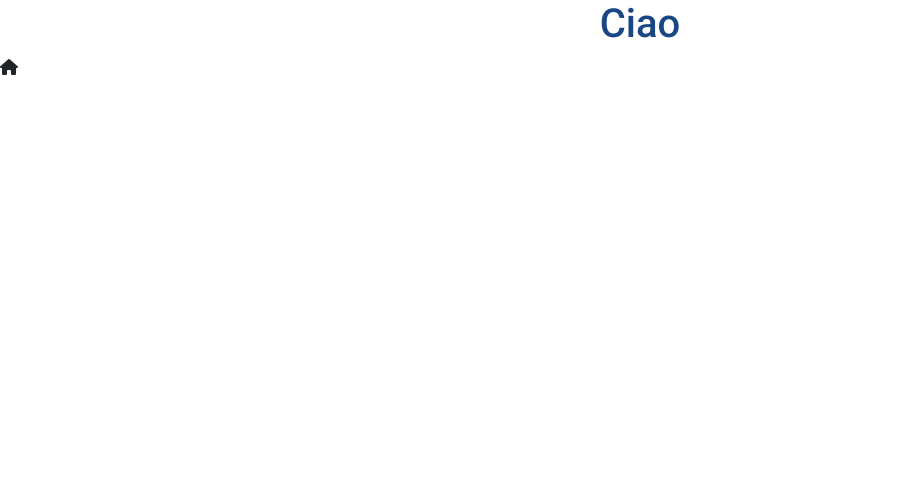
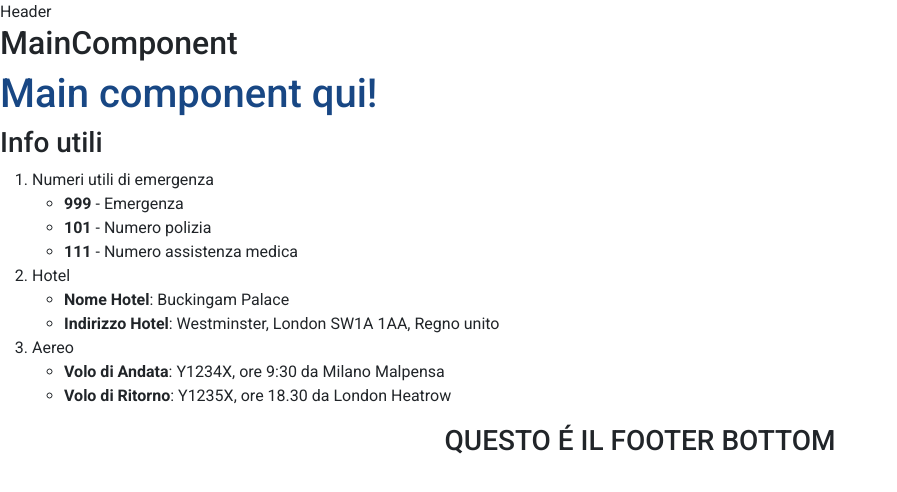
Before and after one commit to StefanoDaniello/html-london-trip-collab, a Vue app: page / in a window 1280 px wide. Shown: the top 492 px of the page, without its empty margins (0-897 px from the left). Built offline with nearby package versions, Linux system fonts and the light colour scheme.

Commit message:
add components in app.vue

```diff
--- a/src/App.vue
+++ b/src/App.vue
@@ -1,11 +1,26 @@
 <template>
-  <h1 class="text-center">Ciao</h1>
-  <i class="fa fa-solid fa-home"></i>
+  <HeaderComponent/>
+  <MainTop/>
+  <MainComponent/>
+  <FooterComponent/>
+  <FooterBottom/>
 </template>
 
 <script>
+import HeaderComponent from './components/HeaderComponent.vue';
+import MainTop  from './components/MainTop.vue';
+import MainComponent from './components/MainComponent.vue';
+import FooterComponent from './components/FooterComponent.vue';
+import FooterBottom from './components/FooterBottom.vue';
   export default {
-    name: 'App'
+    name: 'App',
+    components: {
+        HeaderComponent,
+        MainTop,
+        MainComponent,
+        FooterComponent,
+        FooterBottom
+    },
   }
 </script>
 
```
Also changed, not shown: src/components/MainTop.vue (renamed from src/components/main-top.vue).
